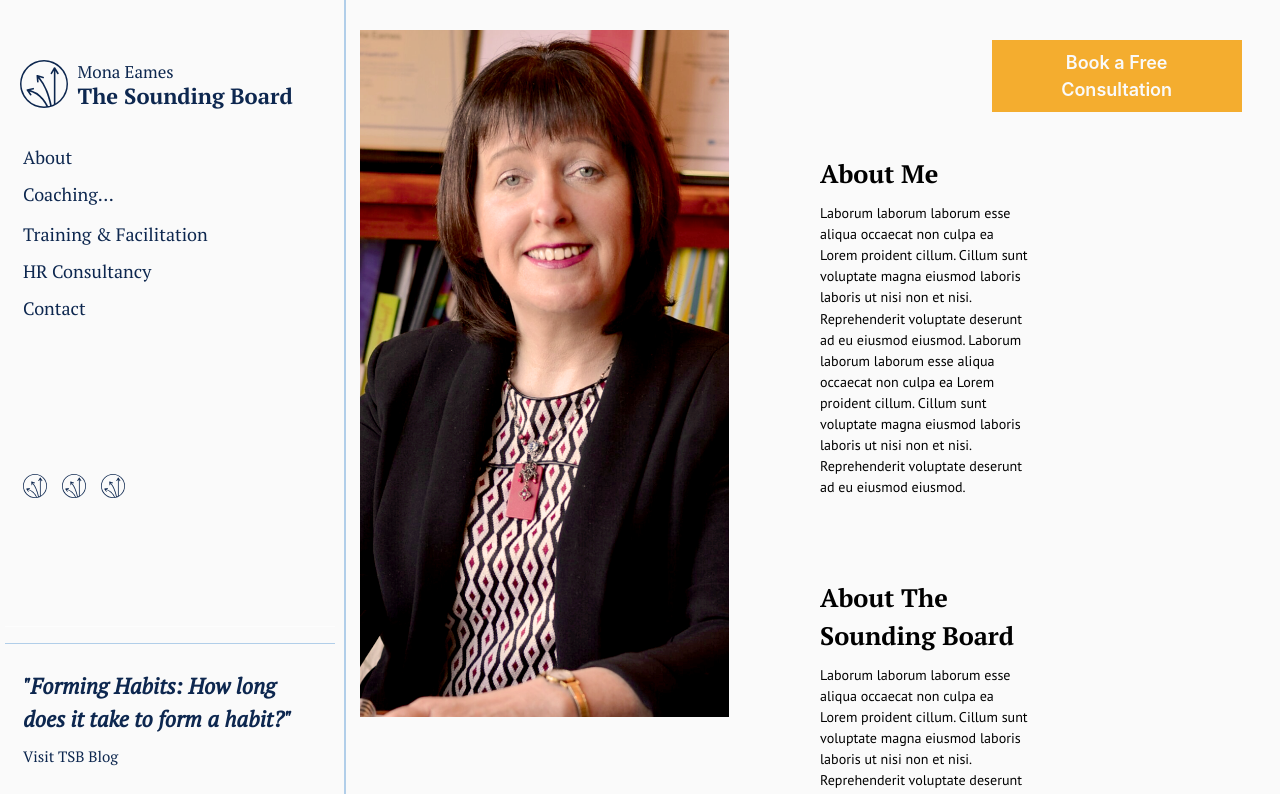
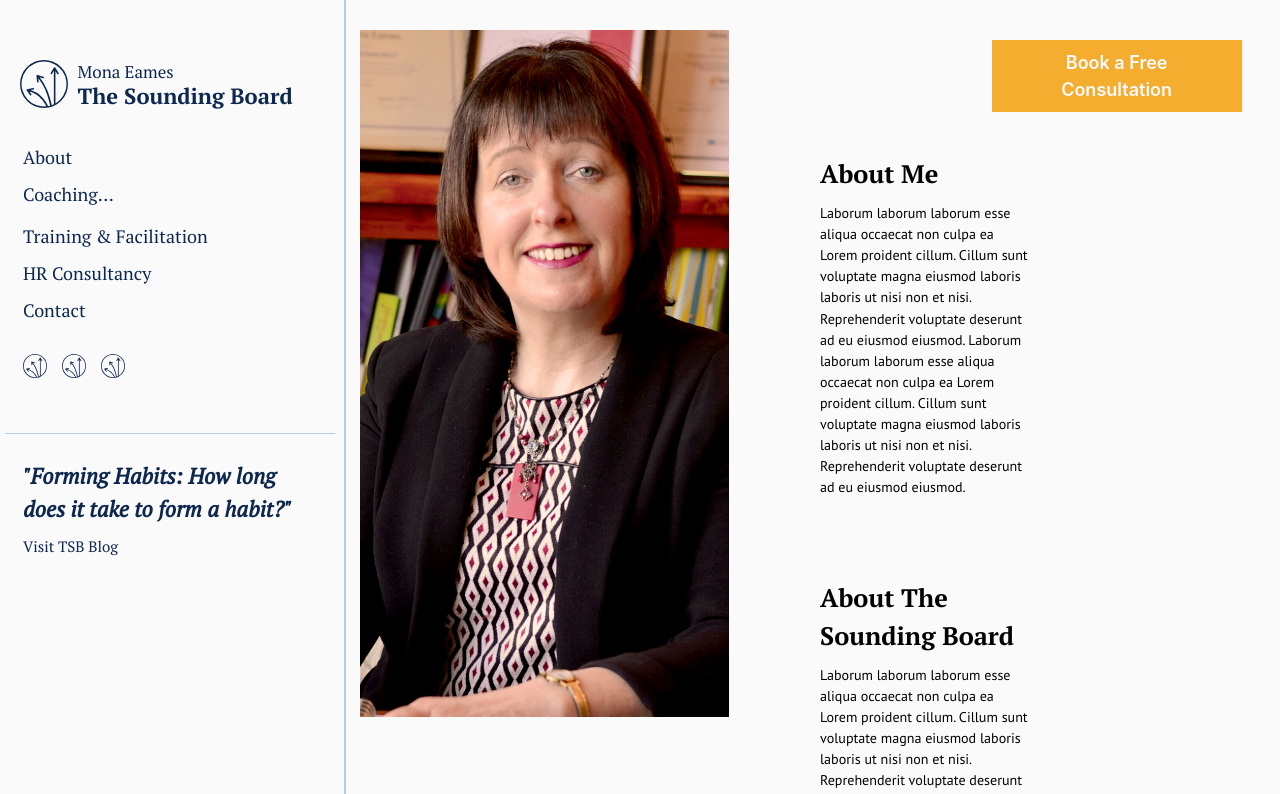
Before and after one commit to StudiousVanilla/tsb, a React (Create React App) app: page / in a window 1280 px wide. Shown: the top 794 px of the page. Built offline with nearby package versions, Linux system fonts and the light colour scheme.

Commit message:
made icons and blog move up and down with coaching links reveal

```diff
--- a/src/components/sidebar.js
+++ b/src/components/sidebar.js
@@ -17,14 +17,22 @@ const Sidebar = () => {
         // grabs sub-links
         let links = document.getElementById('coaching-links')
 
+        // grabs icons
+        let sideIcons = document.getElementById('side-icons')
+
+        //grabs blog
+        let blog = document.getElementById('side-blog')
+
         // triggers if style is pulled from style sheet
         if(links.style.opacity === ''){
             // slides sub-links in from the left
             links.style.opacity = 1
             links.style.left = '0%'
             links.style.transition = '1s'
-            // moves standard links down
+            // moves standard links, icons and blog down
             moveableList.style.top = '0%'
+            sideIcons.style.top = '0%'
+            blog.style.top = '0%'
             return
         }
         else{
@@ -32,8 +40,10 @@ const Sidebar = () => {
             links.style.opacity = null
             links.style.left = null
             links.style.transition = '0.25s'
-            // revert moveableList back to stylesheet
+            // revert moveableList, icons and blog back to stylesheet
             moveableList.style.top = null
+            sideIcons.style.top = null
+            blog.style.top = null
         }
 
     }
@@ -89,7 +99,7 @@ const Sidebar = () => {
                         </div>
                     </ul>
                 </div>
-                <div className="side-icons side">
+                <div className="side-icons side" id="side-icons">
                     <span className='side-icon-container'>
                         <img src={fbIcon} alt="facebook"/>
                      </span>
@@ -99,10 +109,8 @@ const Sidebar = () => {
                     <span className='side-icon-container'>
                         <img src={mailIcon} alt="Email"/>
                     </span>
-
                 </div>
-                <div className='border-div'></div>
-                <div className="side-blog side">
+                <div className="side-blog side" id="side-blog">
                     <p className='blog-title'>"Forming Habits: How long does it take to form a habit?"</p>
                     <p className='blog-link'>Visit TSB Blog</p>
                 </div>
--- a/src/index.css
+++ b/src/index.css
@@ -233,8 +233,9 @@ code {
 
 .moveable-list{
   position: relative;
-  top: -48%;
+  top: -46%;
   transition: 0.75s;
+  margin-bottom: 10px;
 }
 
 .about-link, .coaching-link{
@@ -249,6 +250,8 @@ code {
 }
 
 .side-blog{
+  position: relative;
+  top: -120px;
   height: fit-content;
   display: flex;
   flex-direction: column;
@@ -257,6 +260,7 @@ code {
   padding-top: 25px;
   margin-bottom: 20px;
   border-top: 1px solid var(--tsb-blue);
+  transition: 0.75s;
 }
 
 .blog-title{
@@ -272,14 +276,16 @@ code {
 }
 
 .side-icons{
-  height: fit-content;
+  position: relative;
+  top:-130px;
+  height: 3vh;
   width: 100%;
   align-self: center;
   display: flex;
   align-items: flex-start;
   justify-content: flex-start;
-  margin-bottom: 120px;
-  transition: none;
+  margin-bottom: 30px;
+  transition: 0.75s;
   transform: translateZ(0);
 }
 
@@ -292,7 +298,6 @@ code {
   color: red;
   transform: translateZ(0);
   cursor: pointer;
-  /* background-color: yellow; */
 }
 
 .side-icon-container:hover{
```
Also changed, not shown: 1 other file (tests, documents, lock files or other folders).
